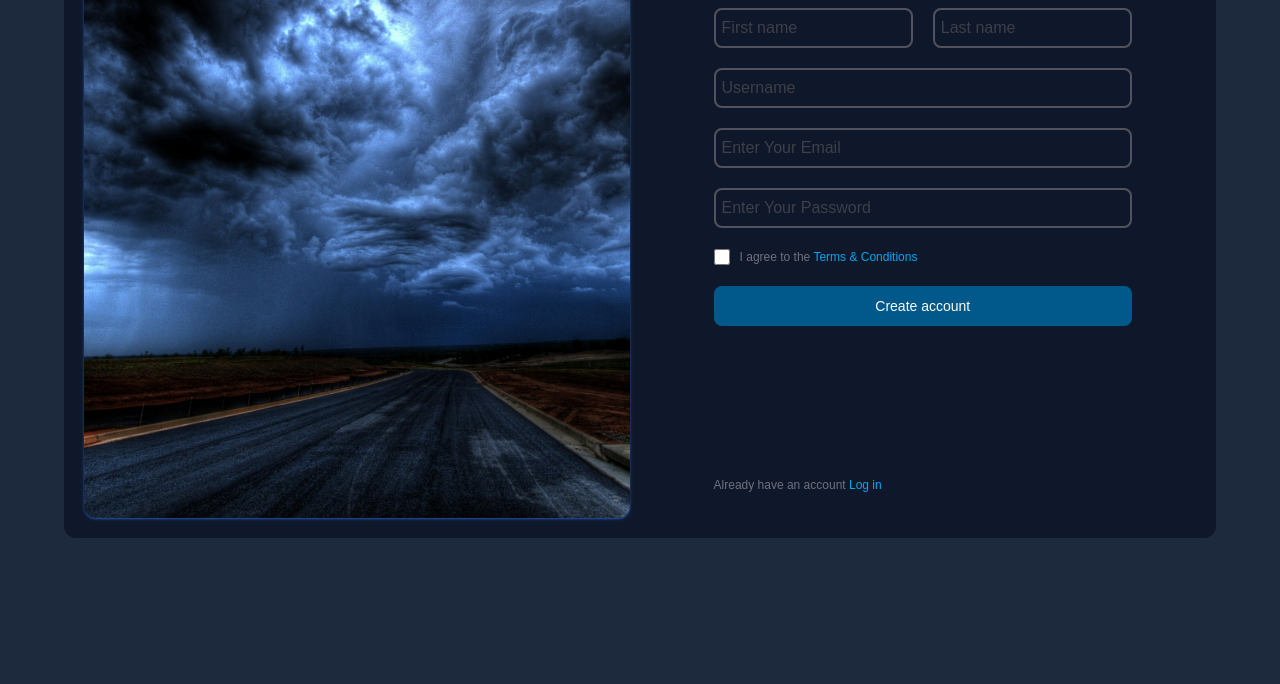
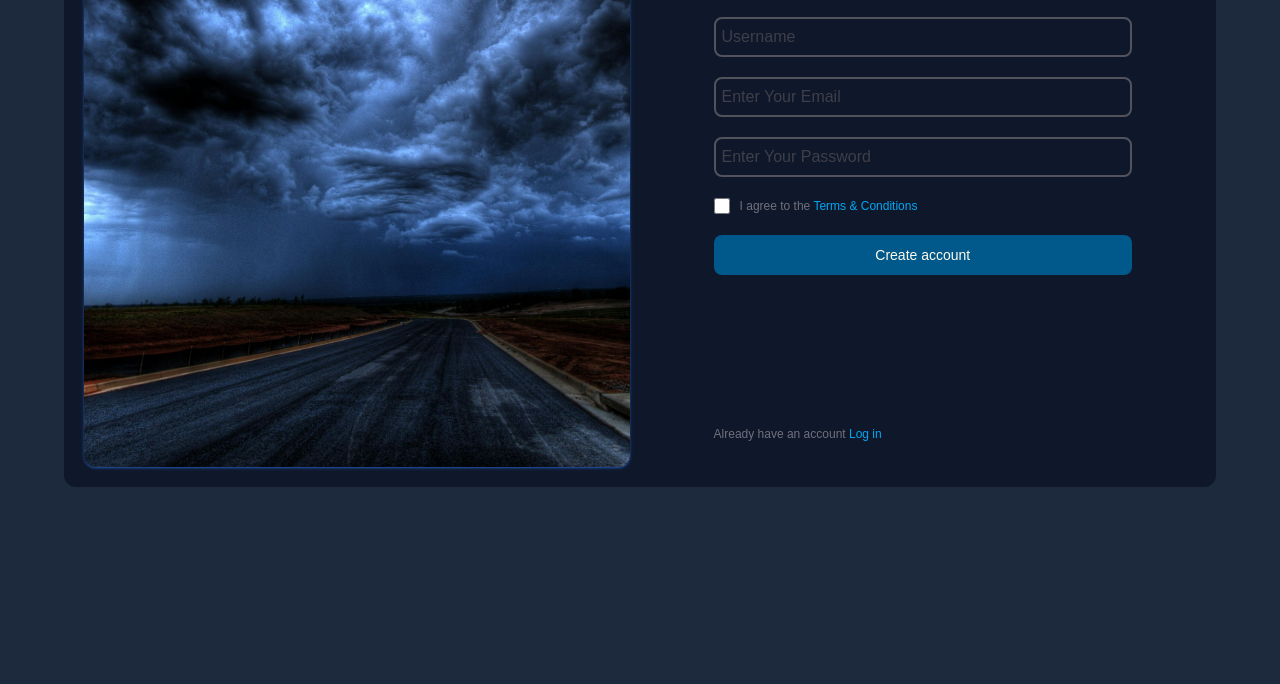
Before and after one commit to Elbaz3/LoginPage, a website: page index.html in a window 1280 px wide. Shown: the part 270-954 px from the top of the page. Before the commit the page ends 808 px from the top, so only its background shows below. Drawn offline with Linux system fonts and the light colour scheme.

Commit message:
ui fixing

```diff
--- a/index.html
+++ b/index.html
@@ -7,7 +7,7 @@
             <link rel="stylesheet" href="CSS/output.css">
             <link rel="icon" href="assets/login.png">
       </head>
-      <body class="bg-slate-800 h-lvh pt-[10%] flex items-start justify-center relative">
+      <body class="bg-slate-800 h-lvh my-[6%] flex items-start justify-center relative">
             <section id="sign-up" class="sign-up bg-slate-900 w-[90%] h-[80%] min-h-[680px] rounded-xl p-5 flex
             gap-5 shadow-sm shadow-blue-500 md:shadow-none">
                   <figure class="h-full rounded-xl w-[50%] overflow-hidden shadow-sm
```
Also changed, not shown: profile.html (+1 -1 lines), CSS/output.css.
